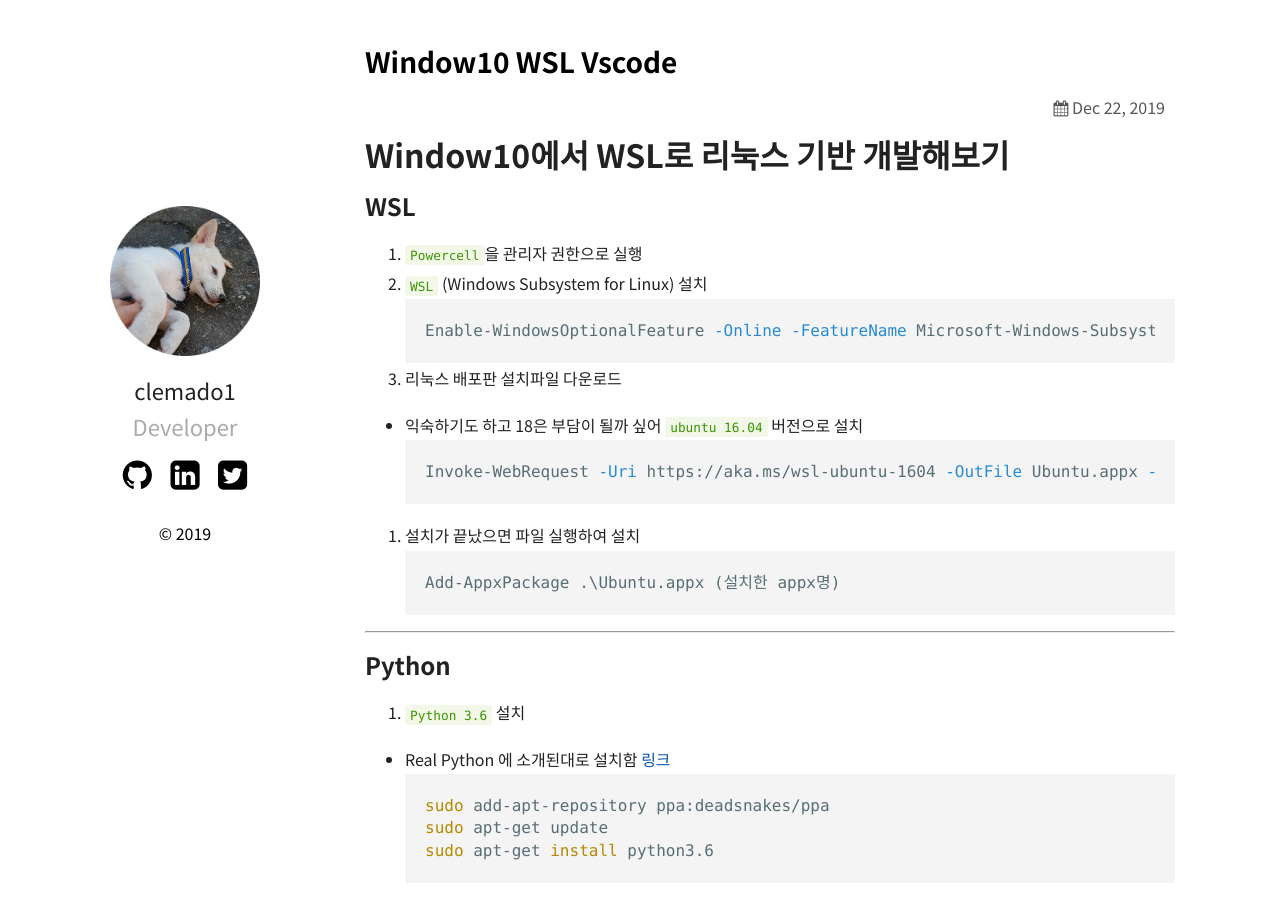
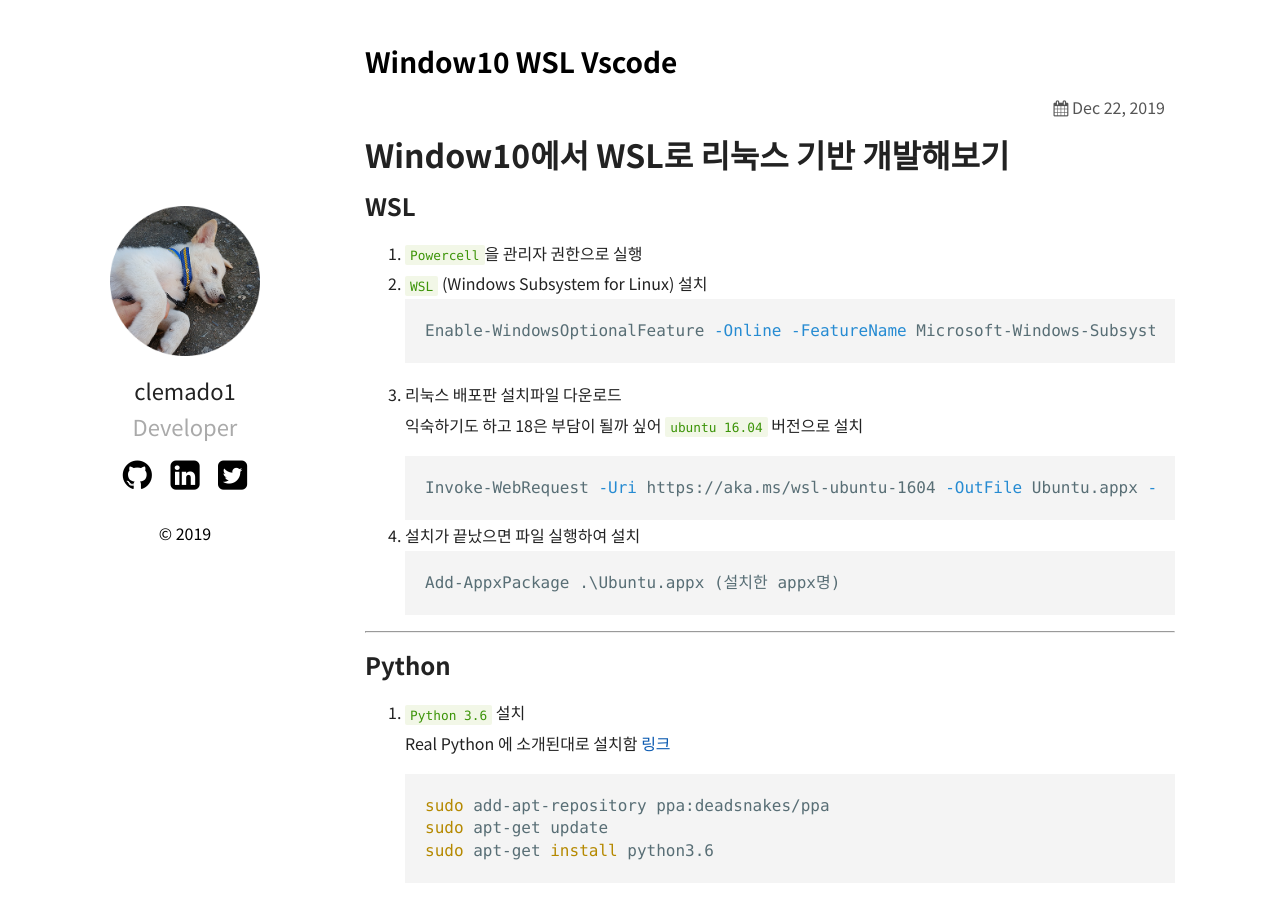
Before and after one commit to clemado1/blog-old, a Jekyll site: the page built from _posts/2019-12-22-Window10_WSL_Vscode.md, in a window 1280 px wide and 900 px high. Built offline with Jekyll 4.4.1, drawn with Linux system fonts in a browser that asks for light colours.

Commit message:
modify post

````diff
--- a/_posts/2019-12-22-Window10_WSL_Vscode.md
+++ b/_posts/2019-12-22-Window10_WSL_Vscode.md
@@ -14,11 +14,11 @@ tags: [window10, wsl, vscode, ubuntu]
    Enable-WindowsOptionalFeature -Online -FeatureName Microsoft-Windows-Subsystem-Linux
    ```
 3. 리눅스 배포판 설치파일 다운로드
+   익숙하기도 하고 18은 부담이 될까 싶어 `ubuntu 16.04` 버전으로 설치
 
-- 익숙하기도 하고 18은 부담이 될까 싶어 `ubuntu 16.04` 버전으로 설치
-  ```bash
-  Invoke-WebRequest -Uri https://aka.ms/wsl-ubuntu-1604 -OutFile Ubuntu.appx -UseBasicParsing
-  ```
+   ```bash
+   Invoke-WebRequest -Uri https://aka.ms/wsl-ubuntu-1604 -OutFile Ubuntu.appx -UseBasicParsing
+   ```
 
 4. 설치가 끝났으면 파일 실행하여 설치
    ```
@@ -30,13 +30,13 @@ tags: [window10, wsl, vscode, ubuntu]
 ## Python
 
 1. `Python 3.6` 설치
+   Real Python 에 소개된대로 설치함 [링크](https://realpython.com/installing-python/#ubuntu)
 
-- Real Python 에 소개된대로 설치함 [링크](https://realpython.com/installing-python/#ubuntu)
-  ```bash
-  sudo add-apt-repository ppa:deadsnakes/ppa
-  sudo apt-get update
-  sudo apt-get install python3.6
-  ```
+   ```bash
+   sudo add-apt-repository ppa:deadsnakes/ppa
+   sudo apt-get update
+   sudo apt-get install python3.6
+   ```
 
 2. `Python3` 버전 선택
 
````
